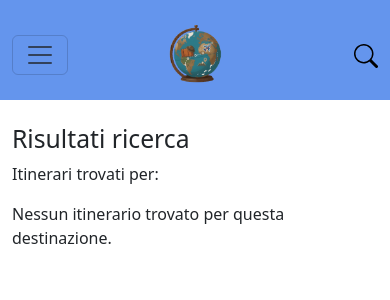
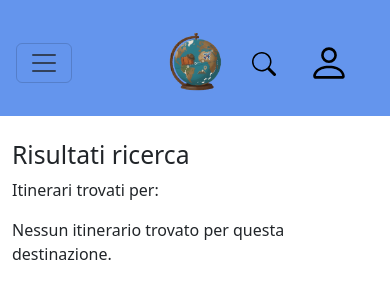
Before and after one commit to BellCrist/Itineria, a React (Vite) app in the folder client/: page /search in a window 390 px wide. Shown: the top 300 px of the page. Built offline with nearby package versions, Linux system fonts and the light colour scheme.

Commit message:
sistemata icona utente a mobile + barra di ricerca a mobile

```diff
--- a/client/src/layout/NavBar.jsx
+++ b/client/src/layout/NavBar.jsx
@@ -30,10 +30,10 @@ function MainNavBar() {
             <Navbar expand={expand} className="bg-body-tertiary navigation-bar">
                 <Container fluid>
 
-                    <div className="row w-100 align-items-center m-0">
+                    <div className="row w-100 align-items-center m-0 py-2 px-1 px-lg-3">
 
                         {/* 1. COLONNA SINISTRA: Hamburger (Mobile) / Logo (Desktop) */}
-                        <div className="col-3 d-flex align-items-center justify-content-start p-0">
+                        <div className="col-4 col-lg-3 d-flex align-items-center justify-content-start p-0">
                             {/* Toggle visibile solo su mobile */}
                             <div className='d-lg-none'>
                                 <Navbar.Toggle aria-controls={`offcanvasNavbar-expand-${expand}`} />
@@ -53,7 +53,7 @@ function MainNavBar() {
 
 
                         {/* 2. COLONNA CENTRALE: Logo (Mobile) / SearchBar + NavLinks (Desktop) */}
-                        <div className="col-6 d-flex flex-column align-items-center justify-content-center p-0">
+                        <div className="col-4 col-lg-6 d-flex flex-column align-items-center justify-content-center p-0">
 
                             {/* Logo mobile al centro */}
                             <Navbar.Brand href="#" className="d-lg-none m-0">
@@ -82,7 +82,7 @@ function MainNavBar() {
 
 
                         {/* 3. COLONNA DESTRA: Lente + Utente (Mobile) / Utente (Desktop) */}
-                        <div className="col-3 d-flex justify-content-end align-items-center p-0 gap-2 gap-lg-3">
+                        <div className="col-4 col-lg-3 d-flex justify-content-end align-items-center p-0 gap-2 gap-lg-3">
 
                             {/* Lente d'ingrandimento, visibile solo su mobile, che può far collassare la barra di ricerca */}
                             <div className="d-flex d-lg-none">
@@ -106,11 +106,11 @@ function MainNavBar() {
 
                             {/* Bottone Utente / Login: sempre visibile a destra */}
                             {user ? (
-                                <div className="d-inline-block">
+                                <div className="d-flex">
                                     <UserProfileButton />
                                 </div>
                             ) : (
-                                <div className="d-none d-sm-inline-flex gap-2">
+                                <div className="d-flex">
                                     <AccessButton onClick={handleLogin} />
                                 </div>
                             )}
```
